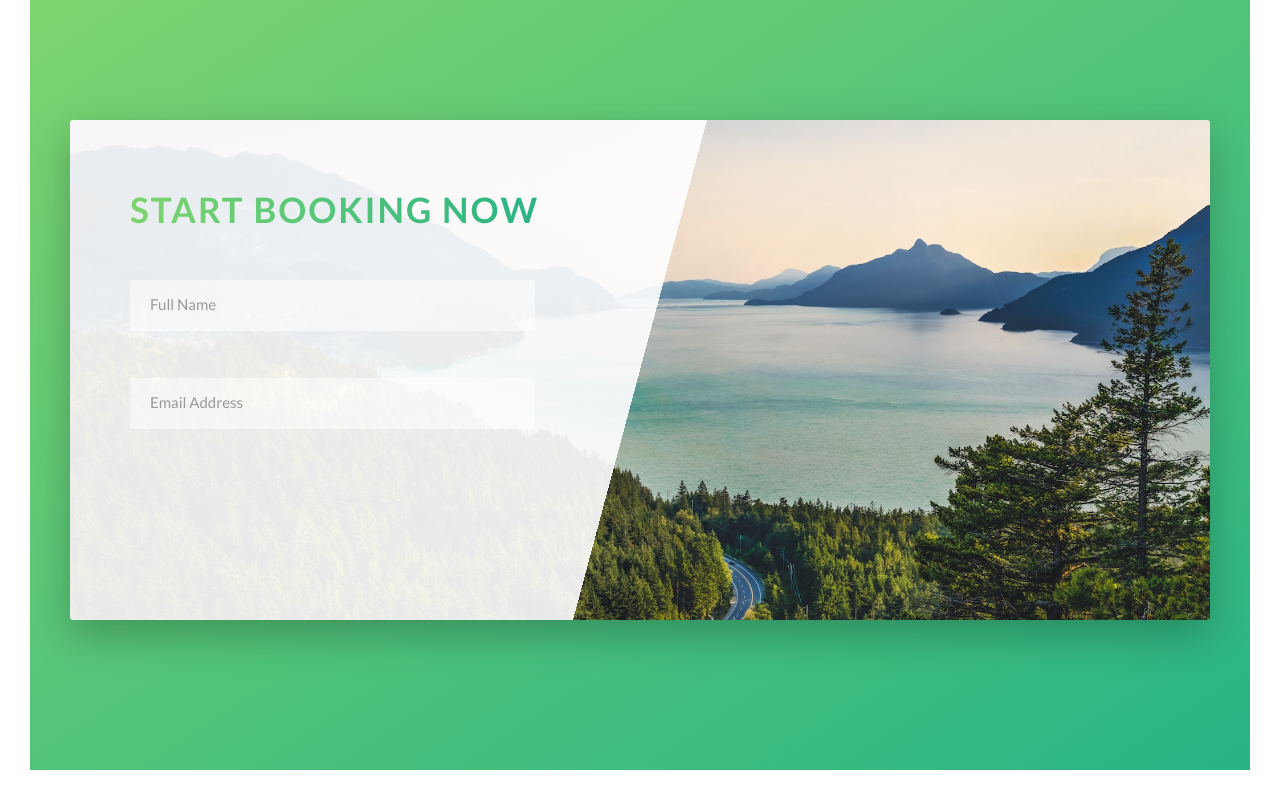
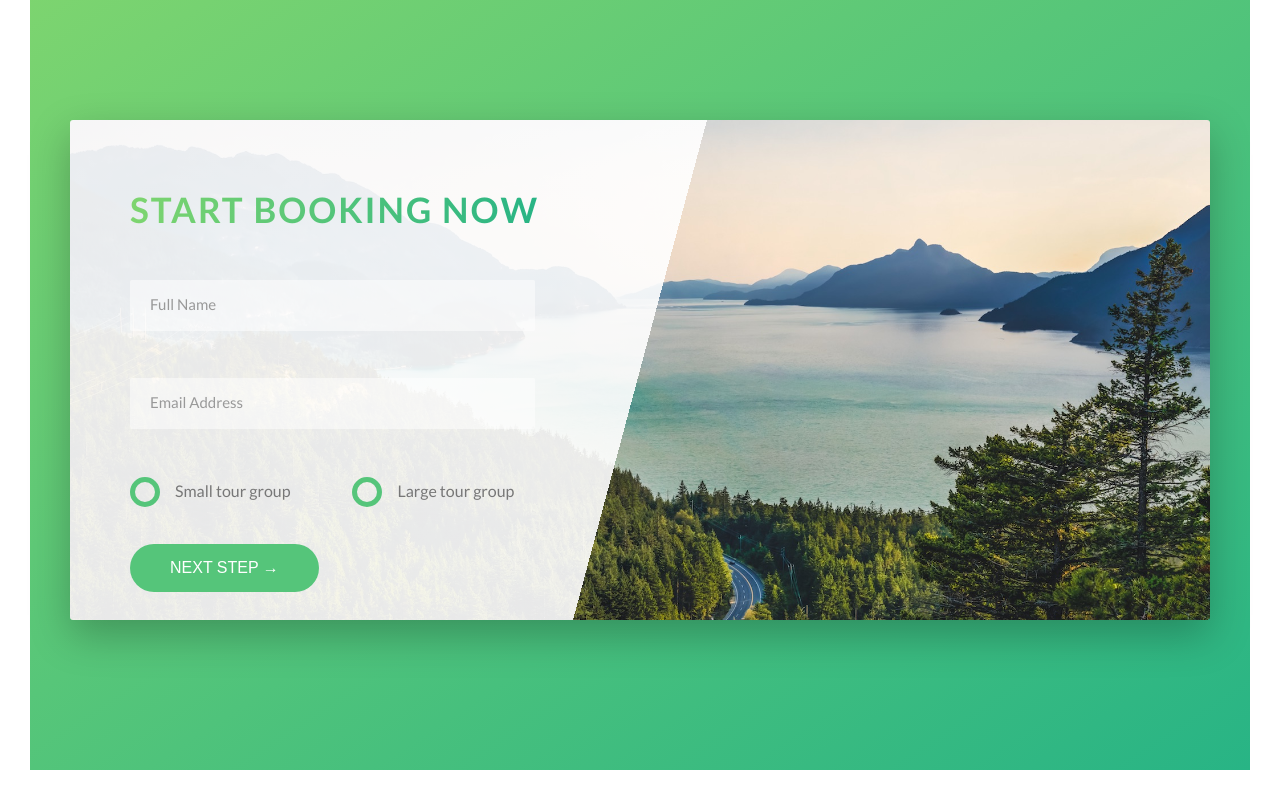
Before and after one commit to KeionneDerousselle/udemy-css, a website: page src/index.html in a window 1280 px wide. Shown: the part 4528-5328 px from the top of the page. Drawn offline with Linux system fonts and the light colour scheme.

Commit message:
styling custom radio buttons and a form

```diff
--- a/src/index.html
+++ b/src/index.html
@@ -288,6 +288,28 @@
                 <input id="email" type="email" placeholder="Email Address" class="form__input" required>
                 <label for="email" class="form__label">Email Address</label>
               </div>
+
+              <div class="form-group u-margin-bottom-medium">
+                <div class="form__radio-group">
+                  <input id="small" type="radio" class="form__radio-input" name="tourSize">
+                  <label for="small" class="form__radio-label">
+                    <span class="form__radio-button"></span>
+                    Small tour group
+                  </label>
+                </div>
+
+                <div class="form__radio-group">
+                  <input id="large" type="radio" class="form__radio-input" name="tourSize">
+                  <label for="large" class="form__radio-label">
+                    <span class="form__radio-button"></span>
+                    Large tour group
+                  </label>
+                </div>
+              </div>
+
+              <div class="form__group">
+                <button class="btn btn--green">Next step &rarr;</button>
+              </div>
             </form>
           </div>
         </div>
--- a/src/sass/base/_utils.scss
+++ b/src/sass/base/_utils.scss
@@ -1,23 +1,23 @@
 .u-center-text {
-  text-align: center;
+  text-align: center !important;
 }
 
 .u-margin-bottom-big {
-  margin-bottom: 8rem;
+  margin-bottom: 8rem !important;
 }
 
-.u-margin-bottom-medium{
-  margin-bottom: 4rem;
+.u-margin-bottom-medium {
+  margin-bottom: 4rem !important;
 }
 
 .u-margin-bottom-small {
-  margin-bottom: 1.5rem;
+  margin-bottom: 1.5rem !important;
 }
 
 .u-margin-top-big {
-  margin-top: 8rem;
+  margin-top: 8rem !important;
 }
 
 .u-margin-top-huge {
-  margin-top: 10rem;
+  margin-top: 10rem !important;
 }
--- a/src/sass/components/_button.scss
+++ b/src/sass/components/_button.scss
@@ -1,4 +1,5 @@
 .btn {
+  &,
   &:link,
   &:visited {
     text-transform: uppercase;
@@ -9,6 +10,10 @@
     transition: all .2s;
     position: relative;
     font-size: $default-font-size;
+
+    //Change for the <button> element
+    border: none;
+    cursor: pointer;
   }
 
   &:hover {
@@ -25,7 +30,9 @@
     }
   }
 
-  &:active {
+  &:active,
+  &:focus {
+    outline: none;
     transform: translateY(-1px);
     box-shadow: 0 .5rem 1rem rgba($color-black, .2);
   }
--- a/src/sass/components/_form.scss
+++ b/src/sass/components/_form.scss
@@ -46,4 +46,50 @@
     visibility: hidden;
     transform: translateY(-4rem);
   }
+
+  &__radio-group {
+    width: 49%;
+    display: inline-block;
+  }
+
+  &__radio-input {
+    display: none;
+  }
+
+  &__radio-label {
+    font-size: $default-font-size;
+    cursor: pointer;
+    position: relative;
+    padding-left: 4.5rem;
+  }
+
+  &__radio-button {
+    height: 3rem;
+    width: 3rem;
+    border: 5px solid $color-primary;
+    border-radius: 50%;
+    display: inline-block;
+    position: absolute;
+    left: 0;
+    top: -.4rem;
+
+    &::after {
+      content: "";
+      display: block;
+      height: 1.3rem;
+      width: 1.3rem;
+      border-radius: 50%;
+      position: absolute;
+      top: 50%;
+      left: 50%;
+      transform: translate(-50%, -50%);
+      background-color: $color-primary;
+      opacity: 0;
+      transition: opacity .2s;
+    }
+  }
+
+  &__radio-input:checked ~ &__radio-label &__radio-button::after {
+    opacity: 1;
+  }
 }
```
Also changed, not shown: src/css/style.css.
